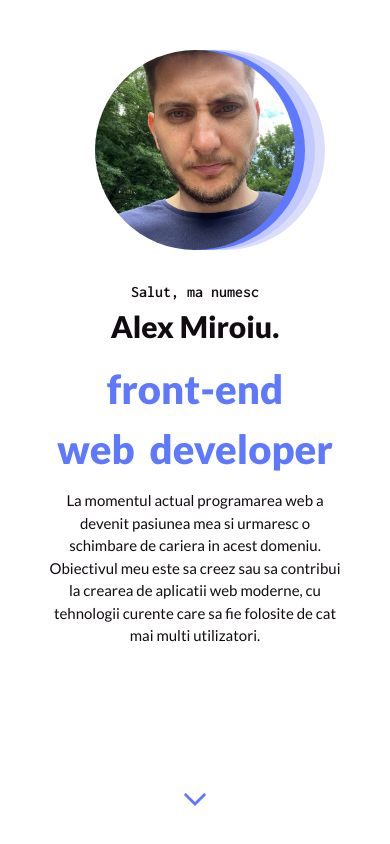
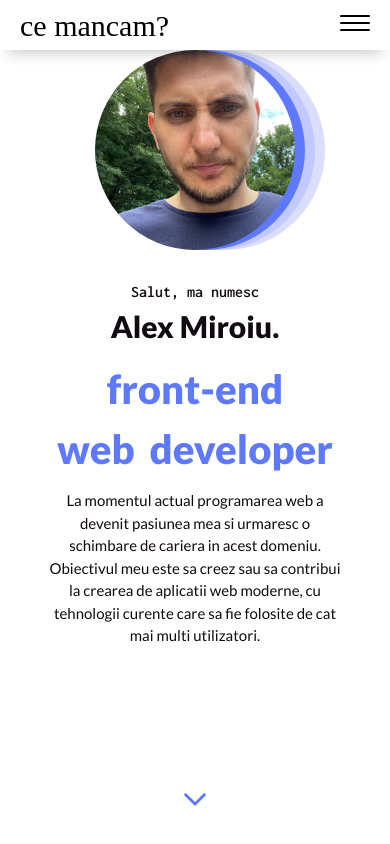
Before and after one commit to alexmiroiu/Proiecte, a React (Create React App) app in the folder portfolio-website/: page / in a window 390 px wide. Shown: the top 844 px of the page. Built offline with nearby package versions, Linux system fonts and the light colour scheme.

Commit message:
am adaugat meniul de mobil

```diff
--- a/portfolio-website/src/App.js
+++ b/portfolio-website/src/App.js
@@ -1,5 +1,4 @@
-import { useState } from 'react';
-import { useRef } from 'react';
+import { useState, useRef, useEffect } from 'react';
 
 import classes from './App.module.css';
 import About from './components/About';
@@ -7,12 +6,24 @@ import Contact from './components/Contact';
 import Footer from './components/Footer';
 import Header from './components/Header';
 import Hero from './components/Hero';
+import MobileHeader from './components/MobileHeader';
 import Projects from './components/Projects';
 import Theme from './store/theme';
 
 
 function App() {
   const [darkMode, setDarkMode] = useState(false);
+  const [width, setWidth] = useState(window.innerWidth);
+  console.log(width)
+
+  useEffect(() => {
+    const handleResize = () => {
+      setWidth(window.innerWidth)
+    }
+
+    window.addEventListener('resize', handleResize)
+  })
+
 
   const toggleTheme = () => {
     setDarkMode(previousState => !previousState);
@@ -41,7 +52,8 @@ function App() {
     changeTheme: toggleTheme
   }}>
     <main className={`${classes.main} ${darkMode ? classes.dark : ''}`}>
-      <Header logoClick={navigateToHero} aboutClick={navigateToAbout} projectsClick={navigateToProjects} contactClick={navigateToContact}/>
+      {(width > 799) && <Header logoClick={navigateToHero} aboutClick={navigateToAbout} projectsClick={navigateToProjects} contactClick={navigateToContact}/>}
+      {(width < 800) && <MobileHeader />}
       <div className={`${classes.outerWrapper} `}>
       <Hero ref={heroComponentRef}/>
       <About ref={aboutComponentRef}/>
--- /dev/null
+++ b/portfolio-website/src/components/MobileHeader.js
@@ -0,0 +1,23 @@
+import React from "react";
+import classes from './MobileHeader.module.css';
+
+const MobileHeader = (props) => {
+
+    return (
+        <nav className={classes.header}>
+            <p>ce mancam?</p>
+            <div className={classes.menuToggle}>
+              <input type="checkbox" checked={props.menuIsDisplayed}/>
+                <span></span>
+                <span></span>
+                <span></span>
+              <ul className={classes.menu}>
+                <li><button >Lista preparate</button></li>
+                <li><button >Adauga un preparat</button></li>
+              </ul>
+           </div>
+        </nav>
+    )
+}
+
+export default MobileHeader;
--- /dev/null
+++ b/portfolio-website/src/components/MobileHeader.module.css
@@ -0,0 +1,145 @@
+.header {
+    position: fixed;
+    top: 0;
+    left: 0;
+    display: flex;
+    justify-content: space-between;
+    align-items: center;
+    height: 5rem;
+    width: 100%;
+    z-index: 10;
+    backdrop-filter: blur(20px);
+    background-color: hsla(0, 0%, 100%, 0.6);
+    box-shadow: 0px 10px 15px -8px rgba(0, 0, 0, 0.24);
+}
+
+.header p {
+    font-family: 'Kaushan Script', cursive;
+    position: relative;
+    font-size: 3rem;
+    color: black;
+    left: 2rem;
+}
+
+.header ul {
+    display: flex;
+    list-style: none;
+}
+
+
+
+.menuToggle {
+    display: flex;
+    flex-direction: column;
+    position: relative;
+    right: 2rem;
+    z-index: 1;
+    -webkit-user-select: none;
+    user-select: none;
+  }
+
+.menuToggle input {
+  display: flex;
+  top: -1rem;
+  left: -.5rem;
+  width: 4rem;
+  height: 3.6rem;
+  position: absolute;
+  cursor: pointer;
+  opacity: 0;
+  z-index: 2;
+  transition: transform 0.5s;
+  transition-delay: .5s;
+}
+
+.menuToggle input:checked {
+    transform: translate(-.5rem, -.4rem);
+}
+
+.menuToggle span {
+  display: flex;
+  width: 3rem;
+  height: 2px;
+  margin-bottom: 5px;
+  position: relative;
+  background: black;
+  border-radius: 3px;
+  z-index: 1;
+  transform-origin: 5px 0px;
+  transition: transform 0.5s cubic-bezier(0.77,0.2,0.05,1.0),
+              background 0.5s cubic-bezier(0.77,0.2,0.05,1.0),
+              opacity 0.55s ease;
+}
+
+.menuToggle span:first-child {
+  transform-origin: 0% 0%;
+}
+
+.menuToggle span:nth-last-child(2) {
+  transform-origin: 0% 100%;
+}
+
+.menuToggle input:checked ~ span {
+  opacity: 1;
+  transform: rotate(45deg) translate(-3px, -1px);
+  background: black;
+}
+.menuToggle input:checked ~ span:nth-last-child(3) {
+  opacity: 0;
+  transform: rotate(0deg) scale(0.2, 0.2);
+}
+
+.menuToggle input:checked ~ span:nth-last-child(2) {
+  transform: rotate(-45deg) translate(0, -1px);
+}
+
+
+
+.menu
+{
+  position: absolute;
+  top: -10vh;
+  left: -70vw;
+  width: 90vw;
+  height: 110vh;
+  box-shadow: 0 0 10px #85888C;
+  padding: 20rem 5rem 30rem;
+  background-color: var(--antique-white);
+  -webkit-font-smoothing: antialiased;
+  transform-origin: 0% 0%;
+  transform: translate(100%, 0%);
+  transition: transform 0.5s cubic-bezier(0.77,0.2,0.05,1.0);
+  display: flex;
+  flex-direction: column;
+  justify-content: flex-start;
+}
+
+.menu li
+{
+  padding: 10px 0;
+  transition-delay: 2s;
+  margin-bottom: 3rem;
+}
+
+.menuToggle input:checked ~ ul
+{
+  transform: none;
+}
+
+.menu button {
+    border-style: none;
+    background: none;
+    font-family: inherit;
+    font-weight: 600;
+    font-size: 2.5rem;
+    cursor: pointer;
+    -webkit-tap-highlight-color: transparent;
+    color: black;
+}
+
+.menu button:hover,
+.menu button:active {
+    color: black;
+    background-color: none;
+    outline: none;
+}
```
